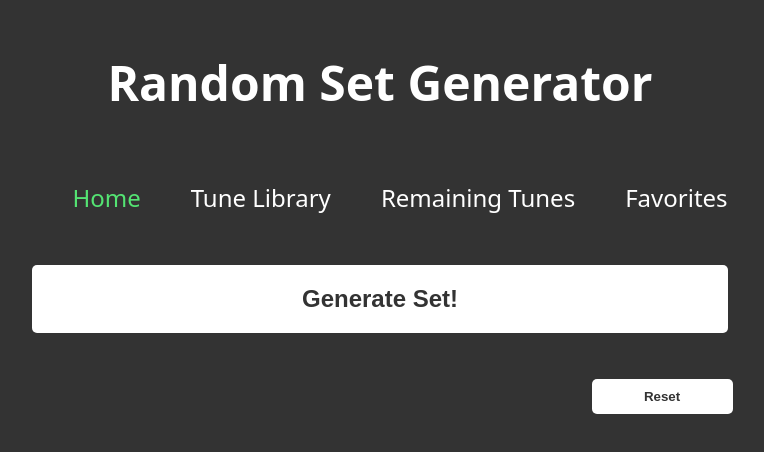
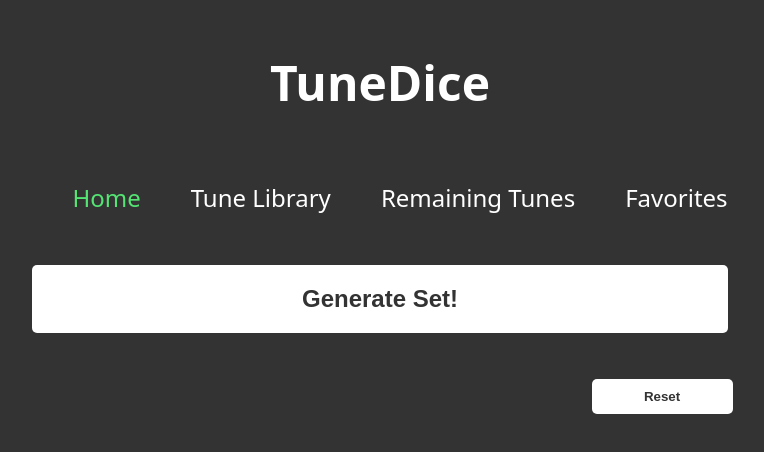
Before and after one commit to arikscherm/tune-tumbler, a React (Create React App) app: page / in a window 1280 px wide. Shown: the top 452 px of the page, without its empty margins (260-1024 px from the left). Built offline with nearby package versions, Linux system fonts and the light colour scheme.

Commit message:
Change title and header to TuneDice

```diff
--- a/src/App.js
+++ b/src/App.js
@@ -1,4 +1,5 @@
 import React from 'react';
+import { useEffect } from "react";
 import { BrowserRouter as Router, Route, Routes } from 'react-router-dom'; // Import Router and Routes
 import { TuneProvider } from './components/TuneContext';
 import Navbar from './components/Navbar';
@@ -9,11 +10,16 @@ import TuneLibrary from './components/TuneLibrary'
 import './App.css';
 
 function App() {
+
+  useEffect(() => {
+    document.title = "TuneDice";
+  }, []);
+
   return (
     <Router>
       <meta name="viewport" content="width=device-width, initial-scale=1"></meta>
       <header>
-        <h1>Random Set Generator</h1>
+        <h1>TuneDice</h1>
         <Navbar />
       </header>
       <TuneProvider>
--- a/src/components/Navbar.js
+++ b/src/components/Navbar.js
@@ -5,6 +5,7 @@ import '../index.css'; // Make sure to import the CSS file
 function Navbar() {
   return (
     <nav>
+      <title>TuneDice</title>
       <ul>
         <li className="nav-link">
           <NavLink to="/" exact activeClassName="active">Home</NavLink>
```
